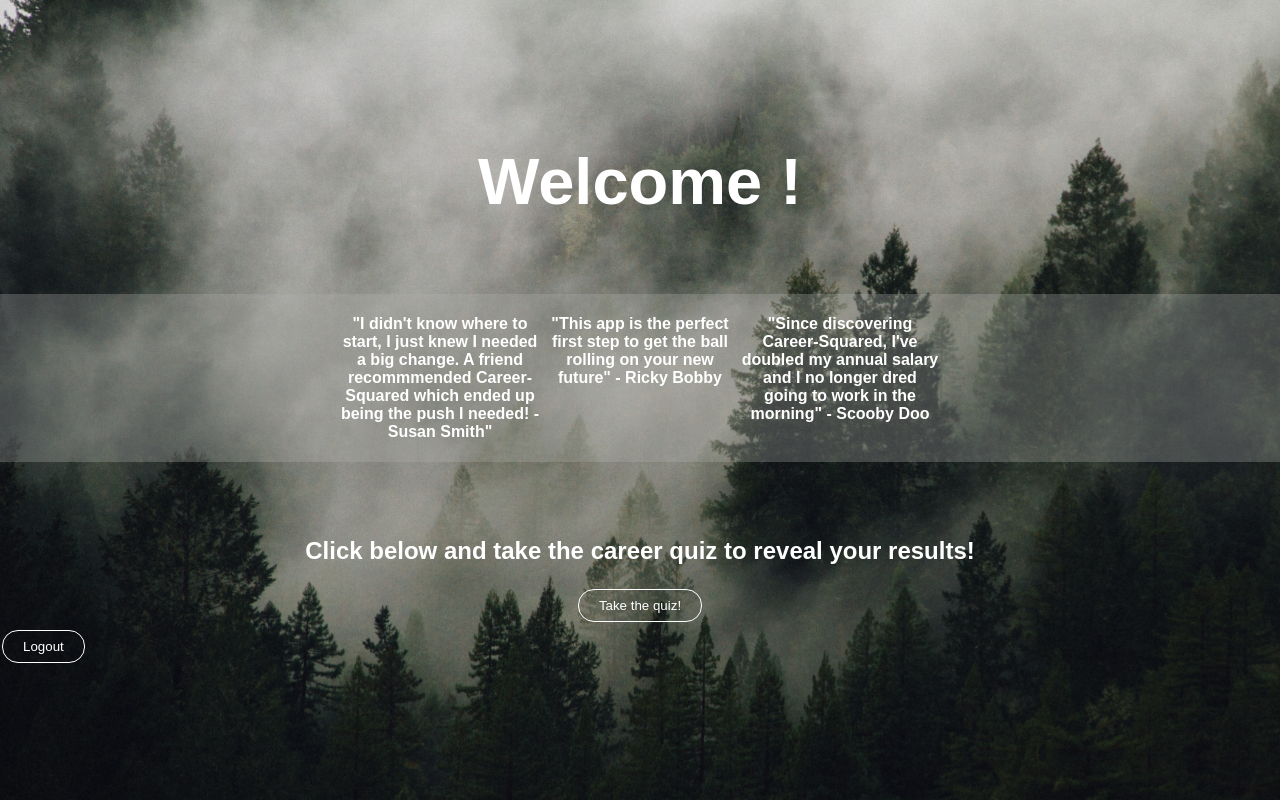
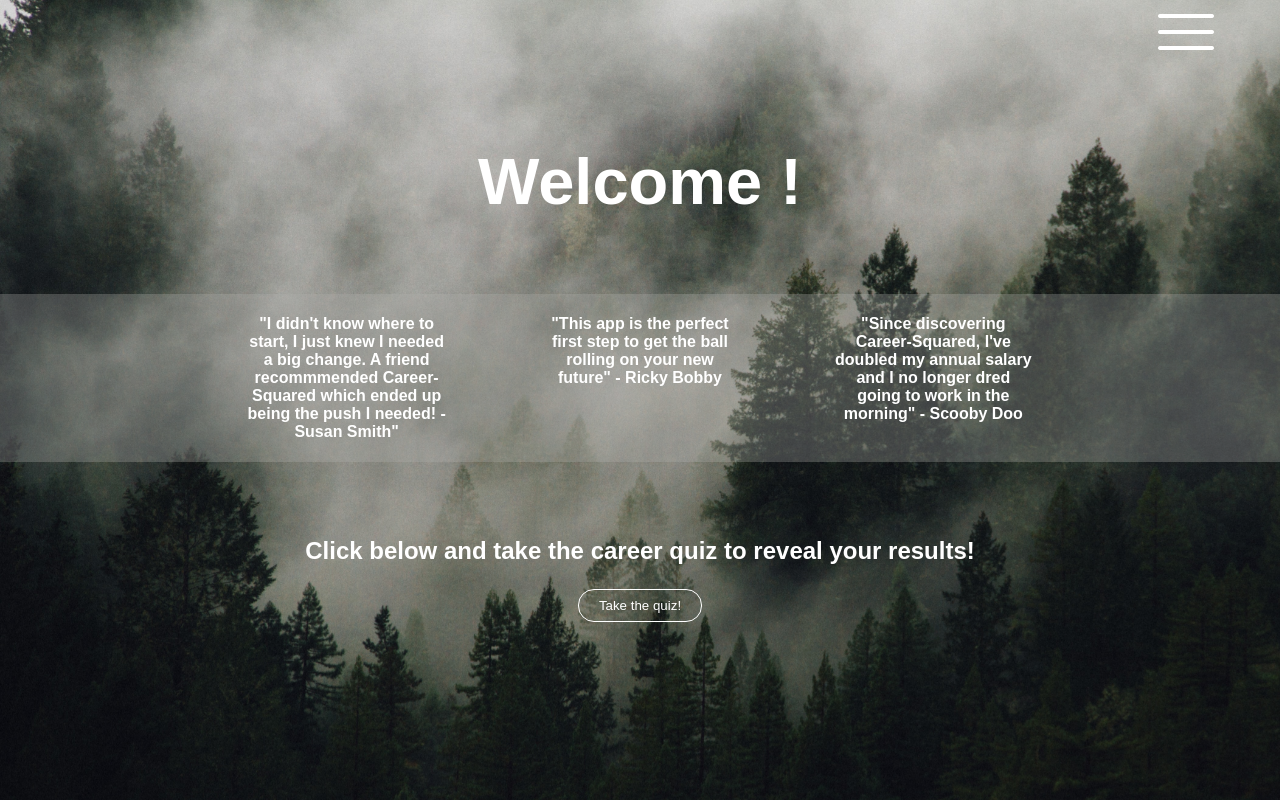
Before and after one commit to zacharypantalone/projectjjz, a React (Create React App) app: page /dashboard in a window 1280 px wide. Built offline with nearby package versions, Linux system fonts and the light colour scheme; no server answers.

Commit message:
Add drop down to all pages/move logout functionality to own component

```diff
--- a/src/App.js
+++ b/src/App.js
@@ -5,6 +5,7 @@ import axios from 'axios';
 import './styles/App.scss';
 import './styles/Button.scss'
 import FormField from './components/FormField';
+import DropDownMenu from './components/DropDownMenu';
 import Logo from './assets/Logo.svg';
 import backgroundImage from './assets/background-image.jpg';
 
@@ -62,11 +63,13 @@ function App() {
 
   return (
     <main className='App'>
+      <DropDownMenu />
       <img
         className='background-image'
         src={backgroundImage}
       />
       <article className='landing-page-container'>
+
         <img
           className='Logo'
           height={200}
--- /dev/null
+++ b/src/components/DropDownMenu.js
@@ -0,0 +1,46 @@
+import * as React from 'react';
+import { useState, useEffect, useRef } from 'react';
+import {Routes, Route, useNavigate } from 'react-router-dom';
+
+import '../styles/DropDownMenu.scss'
+import menu from '../assets/menu.png';
+import Dashboard from '../views/Dashboard';
+import Career from '../views/Career';
+import Logout from './Logout';
+
+
+const DropDownMenu = () => {
+const [open, setOpen] = useState(false);
+const menuDrop = useRef();
+const navigate = useNavigate();
+
+useEffect(() => {
+  const handler = (e) => {
+    if (!menuDrop.current.contains(e.target)) {
+    setOpen(false)
+    }
+  };
+
+  document.addEventListener('mousedown', handler)
+})
+
+  return (
+    <div ref={menuDrop} className='menu-container'>
+      <div  onClick={() => {setOpen(!open)}}>
+        <img src={menu} alt="" />
+      </div>
+
+      <div className={`dropdown-menu ${open? 'active' : 'inactive'}`}>
+        <div>
+          <h3 onClick={() => navigate('/dashboard')} className='drop-down-item'>dashboard</h3>
+          <h3 onClick={() => navigate('/')} className='drop-down-item'>FAQ</h3>
+          <h3 onClick={() => navigate('/')} className='drop-down-item'>About</h3>
+          <h3 className='drop-down-item'><Logout /></h3>
+        </div>
+      </div>
+
+    </div>
+  );
+}
+
+export default DropDownMenu;
--- /dev/null
+++ b/src/components/Logout.js
@@ -0,0 +1,30 @@
+import React from 'react'
+import axios from 'axios';
+import { useNavigate } from 'react-router';
+
+const Logout = () => {
+
+  const navigate = useNavigate();
+  const handleLogout = event => {
+    event.preventDefault();
+    axios
+      .post('/logout', res => { })
+      .then(res => {
+        if (res.status === 200) {
+          navigate('/');
+        }
+      })
+      .catch(res => {
+        console.log(res);
+      });
+  };
+
+
+  return (
+    <div
+     onClick={handleLogout}>Logout
+    </div>
+  )
+}
+
+export default Logout
--- a/src/styles/Dashboard.scss
+++ b/src/styles/Dashboard.scss
@@ -28,7 +28,6 @@
 
 h1 {
   color: white;
-
 }
 
 h3 {
--- /dev/null
+++ b/src/styles/DropDownMenu.scss
@@ -0,0 +1,27 @@
+.menu-container {
+  position: absolute;
+  top: 0;
+  right: 0;
+}
+
+.dropdown-menu {
+  padding: 15px;
+  background-color: rgba(178,178,177,0.3);
+}
+
+.drop-down-item {
+display: flex;
+
+}
+
+.dropdown-menu.active {
+  opacity: 1;
+  transition: .5s ease;
+  visibility: visible;
+}
+
+.dropdown-menu.inactive {
+  opacity: 0;
+  transition: .5s ease;
+visibility: hidden;
+}
--- a/src/styles/QuizNotTaken.scss
+++ b/src/styles/QuizNotTaken.scss
@@ -1,10 +1,12 @@
 
 .testimonials-container{
 display: flex;
-justify-content: center;
+justify-content: space-around;
 background-color: rgba(178,178,177,0.3);
 margin-top: 75px;
 margin-bottom: 75px;
+padding-left: 200px;
+padding-right: 200px;
 }
 
 .testimonial {
--- a/src/views/Career.js
+++ b/src/views/Career.js
@@ -7,6 +7,7 @@ import backgroundImage from '../assets/background-image.jpg';
 import backEndDev from '../assets/back-end-dev.png';
 import frontEndDev from '../assets/front-end-dev.png';
 import creativeCoder from '../assets/creative-coding.png';
+import DropDownMenu from '../components/DropDownMenu';
 
 export default function Career() {
 
@@ -22,6 +23,7 @@ export default function Career() {
   console.log("HERE", career)
   return (
     <div className='career-component'>
+      <DropDownMenu />
       <img
         className='background-image'
         src={backgroundImage}
@@ -30,15 +32,15 @@ export default function Career() {
         <div className='career-info'>
           {Object.keys(career).length !== 0 && <div>
             <div className='career-image-title'>
-            <img src={jobImages[jobId - 1]} alt="img" width={325} />
-            <h1>{career.job.title}</h1>
+              <img src={jobImages[jobId - 1]} alt="img" width={325} />
+              <h1>{career.job.title}</h1>
             </div>
             <h4 >{career.job.body}</h4>
 
-              <div className='career-info-breakdown'><strong className='bold-title'>Average Salary:</strong>{career.job.average_salary}</div>
-              <div className='career-info-breakdown'><strong className='bold-title'>Salary Range: </strong>{career.job.salary_range}</div>
-              <div className='career-info-breakdown'><strong className='bold-title'>Training Needed: </strong>{ career.job.training}</div>
-              <div className='career-info-breakdown'><strong className='bold-title'>Necessary Skills: </strong>{ career.job.skills}</div>
+            <div className='career-info-breakdown'><strong className='bold-title'>Average Salary:</strong>{career.job.average_salary}</div>
+            <div className='career-info-breakdown'><strong className='bold-title'>Salary Range: </strong>{career.job.salary_range}</div>
+            <div className='career-info-breakdown'><strong className='bold-title'>Training Needed: </strong>{career.job.training}</div>
+            <div className='career-info-breakdown'><strong className='bold-title'>Necessary Skills: </strong>{career.job.skills}</div>
 
 
             <h3>Related Articles: </h3>
--- a/src/views/Dashboard.js
+++ b/src/views/Dashboard.js
@@ -4,9 +4,9 @@ import axios from 'axios';
 
 import QuizResults from '../components/QuizResults';
 import QuizNotTaken from '../components/QuizNotTaken';
-
 import '../styles/Dashboard.scss';
 import backgroundImage from '../assets/background-image.jpg';
+import DropDownMenu from '../components/DropDownMenu';
 
 const Dashboard = () => {
   const navigate = useNavigate();
@@ -27,22 +27,10 @@ const Dashboard = () => {
       .catch(e => { console.log(e); })
   }, []);
 
-  const handleLogout = event => {
-    event.preventDefault();
-    axios
-      .post('/logout', res => { })
-      .then(res => {
-        if (res.status === 200) {
-          navigate('/');
-        }
-      })
-      .catch(res => {
-        console.log(res);
-      });
-  };
 
   return (
     <main>
+      <DropDownMenu />
       <div className='dashboard'>
         <h1 className='dashboard-welcome'>Welcome {user}!</h1>
         {results.length > 0 ? <QuizResults /> : <QuizNotTaken />}
@@ -51,7 +39,7 @@ const Dashboard = () => {
         className='background-image'
         src={backgroundImage}
       />
-      <button onClick={handleLogout}>Logout</button>
+
     </main>
   );
 };
```
Also changed, not shown: src/assets/menu.png (added).
